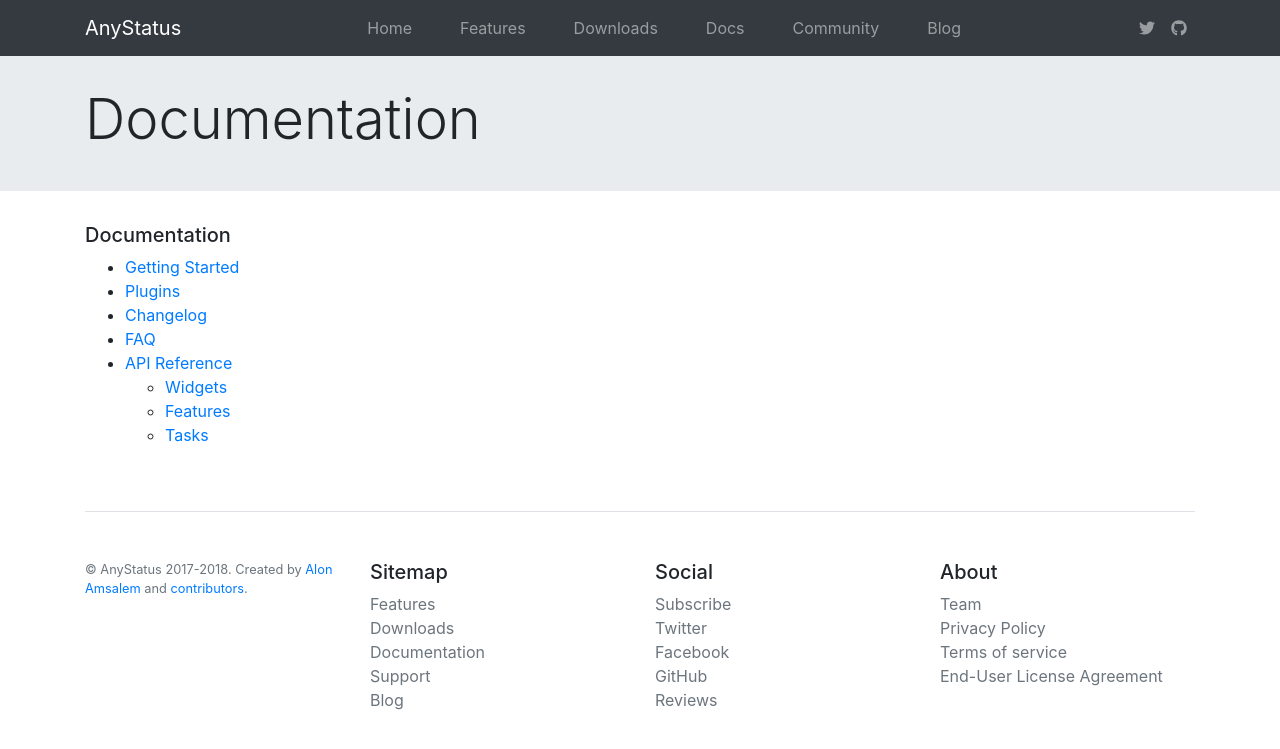
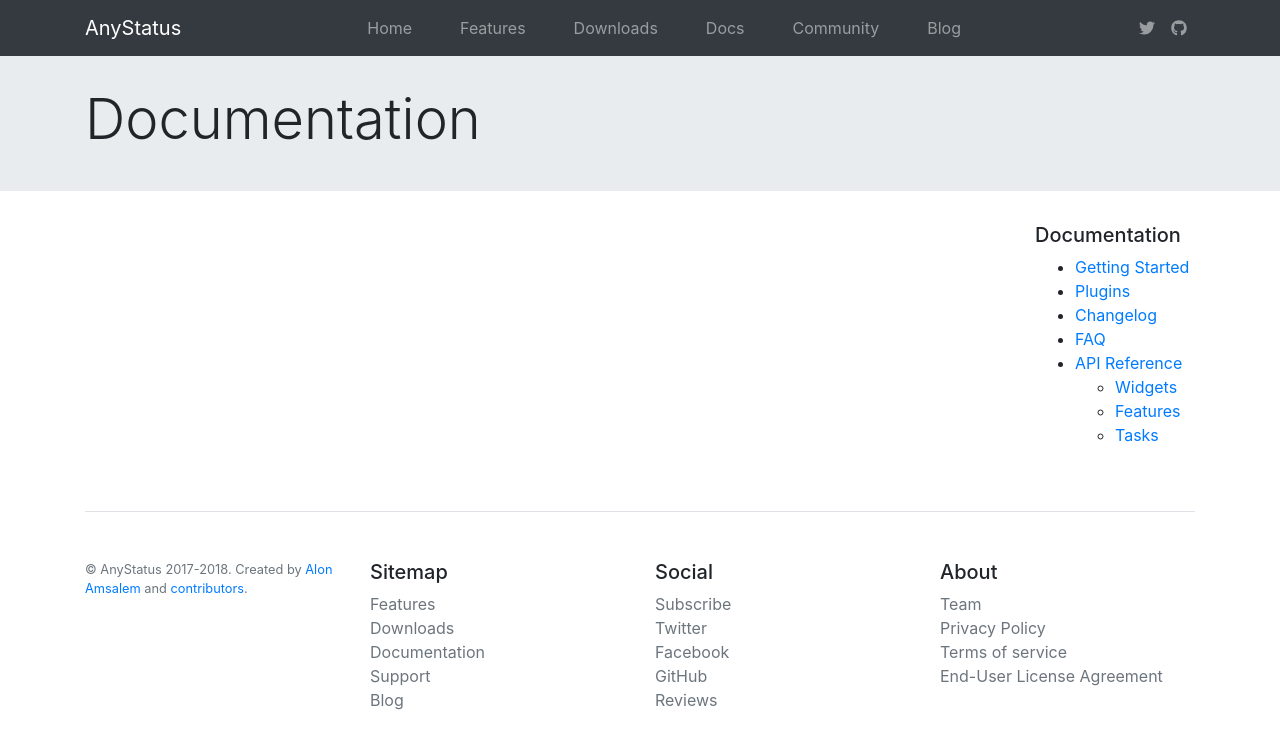
Before and after one commit to AnyStatus/anystatus.github.io, a Jekyll site: the page built from docs/index.md, in a window 1280 px wide. Shown: the top 749 px of the page. Built offline with Jekyll 4.4.1, drawn with Linux system fonts in a browser that asks for light colours; nearby versions of some CDN libraries.

Commit message:
Update docs.html

```diff
--- a/_layouts/docs.html
+++ b/_layouts/docs.html
@@ -3,6 +3,13 @@
 ---
 <div class="container">
     <div class="row">
+        <div class="col-md-9 col-lg-10">
+            {% if page.sub_title != nil %}
+            <h2>{{ page.sub_title }}</h2>
+            <hr />
+            {% endif %}
+            {{ content }}
+        </div>
         <div class="col-md-3 col-lg-2">
             <h5>Documentation</h5>
             <ul>
@@ -20,12 +27,5 @@
                 </li>
             </ul>
         </div>
-        <div class="col-md-9 col-lg-10">
-            {% if page.sub_title != nil %}
-            <h2>{{ page.sub_title }}</h2>
-            <hr />
-            {% endif %}
-            {{ content }}
-        </div>
     </div>
 </div>
```
